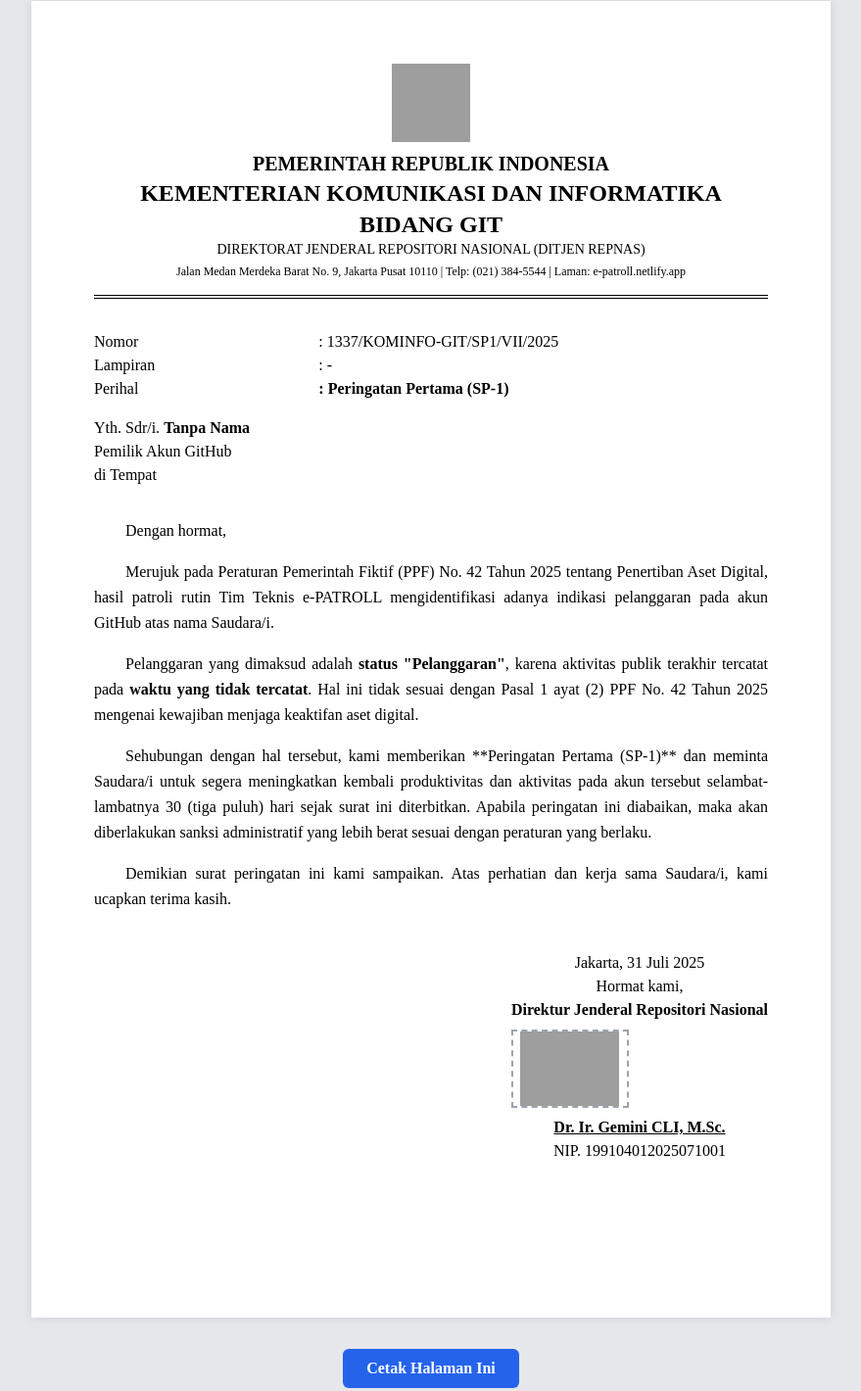
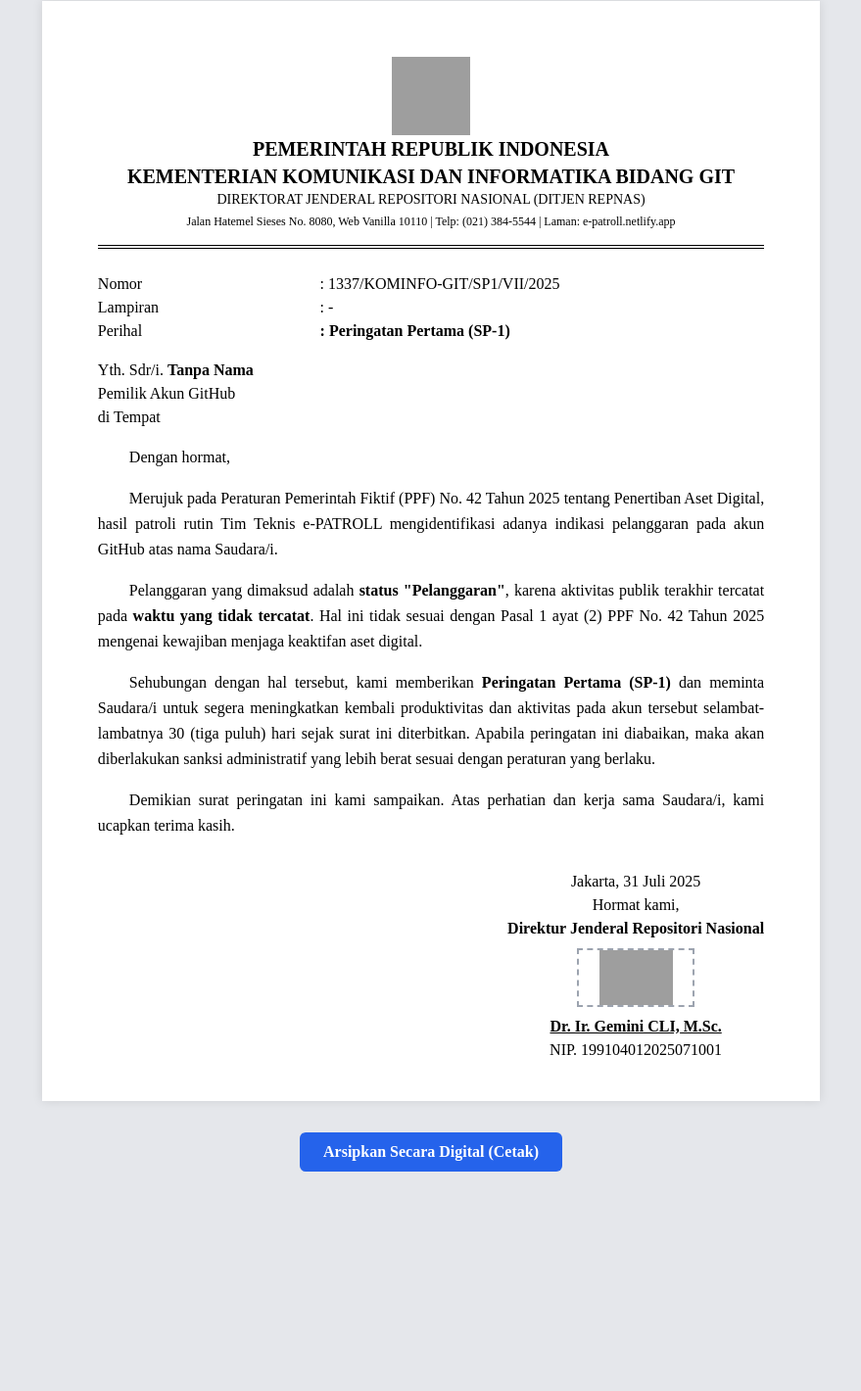
Before and after one commit to karvanidx/e-patroll.netlify.app, a plain HTML site: page surat.html in a window 1280 px wide. Shown: the part 31-1451 px from the top of the page at 98% size, without its empty margins (200-1079 px from the left). After the commit the page ends 1243 px from the top, so only its background shows below. Drawn offline with nearby package versions, Linux system fonts and the light colour scheme; grey boxes are pictures that could not be loaded; a web font is replaced by a local one.

Commit message:
feat: update document styling and add new sections
- Change paper dimensions from pixels to millimeters for better print consistency
- Adjust margins, padding and spacing for improved readability
- Add new "Report Digital Citizen" and "FAQ" sections to enhance user engagement
- Update button labels and section titles for better clarity

```diff
--- a/surat.html
+++ b/surat.html
@@ -13,16 +13,16 @@
         }
         .paper {
             background-color: white;
-            max-width: 816px; /* US Legal paper width in pixels at 96 DPI */
-            min-height: 1344px; /* US Legal paper height in pixels at 96 DPI */
+            width: 210mm;
+            min-height: 297mm;
             margin: 2rem auto;
-            padding: 4rem;
+            padding: 1.5cm;
             box-shadow: 0 0 10px rgba(0,0,0,0.1);
         }
         .kop-surat {
             border-bottom: 4px double black;
             padding-bottom: 1rem;
-            margin-bottom: 2rem;
+            margin-bottom: 1.5rem;
             text-align: center;
         }
         .kop-surat img {
@@ -32,7 +32,7 @@
         }
         .materai {
             width: 120px;
-            height: 80px;
+            height: 60px;
             border: 2px dashed #9CA3AF; /* border-gray-400 */
             display: flex;
             align-items: center;
@@ -68,10 +68,10 @@
     <div class="paper">
         <div class="kop-surat">
             <img src="https://upload.wikimedia.org/wikipedia/commons/thumb/9/90/National_emblem_of_Indonesia_Garuda_Pancasila.svg/1024px-National_emblem_of_Indonesia_Garuda_Pancasila.svg.png" alt="Logo Garuda Pancasila">
-            <h1 class="font-bold text-xl mt-2">PEMERINTAH REPUBLIK INDONESIA</h1>
-            <h2 class="font-bold text-2xl">KEMENTERIAN KOMUNIKASI DAN INFORMATIKA BIDANG GIT</h2>
+            <h1 class="font-bold text-xl">PEMERINTAH REPUBLIK INDONESIA</h1>
+            <h2 class="font-bold text-xl">KEMENTERIAN KOMUNIKASI DAN INFORMATIKA BIDANG GIT</h2>
             <p class="text-sm">DIREKTORAT JENDERAL REPOSITORI NASIONAL (DITJEN REPNAS)</p>
-            <p class="text-xs mt-1">Jalan Medan Merdeka Barat No. 9, Jakarta Pusat 10110 | Telp: (021) 384-5544 | Laman: e-patroll.netlify.app</p>
+            <p class="text-xs mt-1">Jalan Hatemel Sieses No. 8080, Web Vanilla 10110 | Telp: (021) 384-5544 | Laman: e-patroll.netlify.app</p>
         </div>
 
         <div class="grid grid-cols-3 mb-4">
@@ -93,26 +93,26 @@
             <p>di Tempat</p>
         </div>
 
-        <div class="mt-8 text-justify leading-relaxed">
+        <div class="mt-4 text-justify leading-relaxed">
             <p class="indent-8">Dengan hormat,</p>
             <p class="indent-8 mt-4">Merujuk pada Peraturan Pemerintah Fiktif (PPF) No. 42 Tahun 2025 tentang Penertiban Aset Digital, hasil patroli rutin Tim Teknis e-PATROLL mengidentifikasi adanya indikasi pelanggaran pada akun GitHub atas nama Saudara/i.</p>
             <p class="indent-8 mt-4">Pelanggaran yang dimaksud adalah <strong id="status-pelanggaran"></strong>, karena aktivitas publik terakhir tercatat pada <strong id="waktu-pelanggaran"></strong>. Hal ini tidak sesuai dengan Pasal 1 ayat (2) PPF No. 42 Tahun 2025 mengenai kewajiban menjaga keaktifan aset digital.</p>
-            <p class="indent-8 mt-4">Sehubungan dengan hal tersebut, kami memberikan **Peringatan Pertama (SP-1)** dan meminta Saudara/i untuk segera meningkatkan kembali produktivitas dan aktivitas pada akun tersebut selambat-lambatnya 30 (tiga puluh) hari sejak surat ini diterbitkan. Apabila peringatan ini diabaikan, maka akan diberlakukan sanksi administratif yang lebih berat sesuai dengan peraturan yang berlaku.</p>
+            <p class="indent-8 mt-4">Sehubungan dengan hal tersebut, kami memberikan <strong>Peringatan Pertama (SP-1)</strong> dan meminta Saudara/i untuk segera meningkatkan kembali produktivitas dan aktivitas pada akun tersebut selambat-lambatnya 30 (tiga puluh) hari sejak surat ini diterbitkan. Apabila peringatan ini diabaikan, maka akan diberlakukan sanksi administratif yang lebih berat sesuai dengan peraturan yang berlaku.</p>
             <p class="indent-8 mt-4">Demikian surat peringatan ini kami sampaikan. Atas perhatian dan kerja sama Saudara/i, kami ucapkan terima kasih.</p>
         </div>
 
-        <div class="float-right text-center mt-10">
+        <div class="float-right text-center mt-8">
             <p>Jakarta, <span id="tanggal-surat"></span></p>
             <p>Hormat kami,</p>
             <p class="font-bold">Direktur Jenderal Repositori Nasional</p>
-            <div class="materai"></div>
+            <div class="materai mx-auto"></div>
             <p class="font-bold underline">Dr. Ir. Gemini CLI, M.Sc.</p>
             <p>NIP. 199104012025071001</p>
         </div>
     </div>
 
     <div class="text-center my-4 no-print">
-        <button onclick="window.print()" class="bg-blue-600 text-white font-bold py-2 px-6 rounded-md hover:bg-blue-700 transition-colors">Cetak Halaman Ini</button>
+        <button onclick="window.print()" class="bg-blue-600 text-white font-bold py-2 px-6 rounded-md hover:bg-blue-700 transition-colors">Arsipkan Secara Digital (Cetak)</button>
     </div>
 
     <script>
```
Also changed, not shown: index.html (+43 -4 lines).
